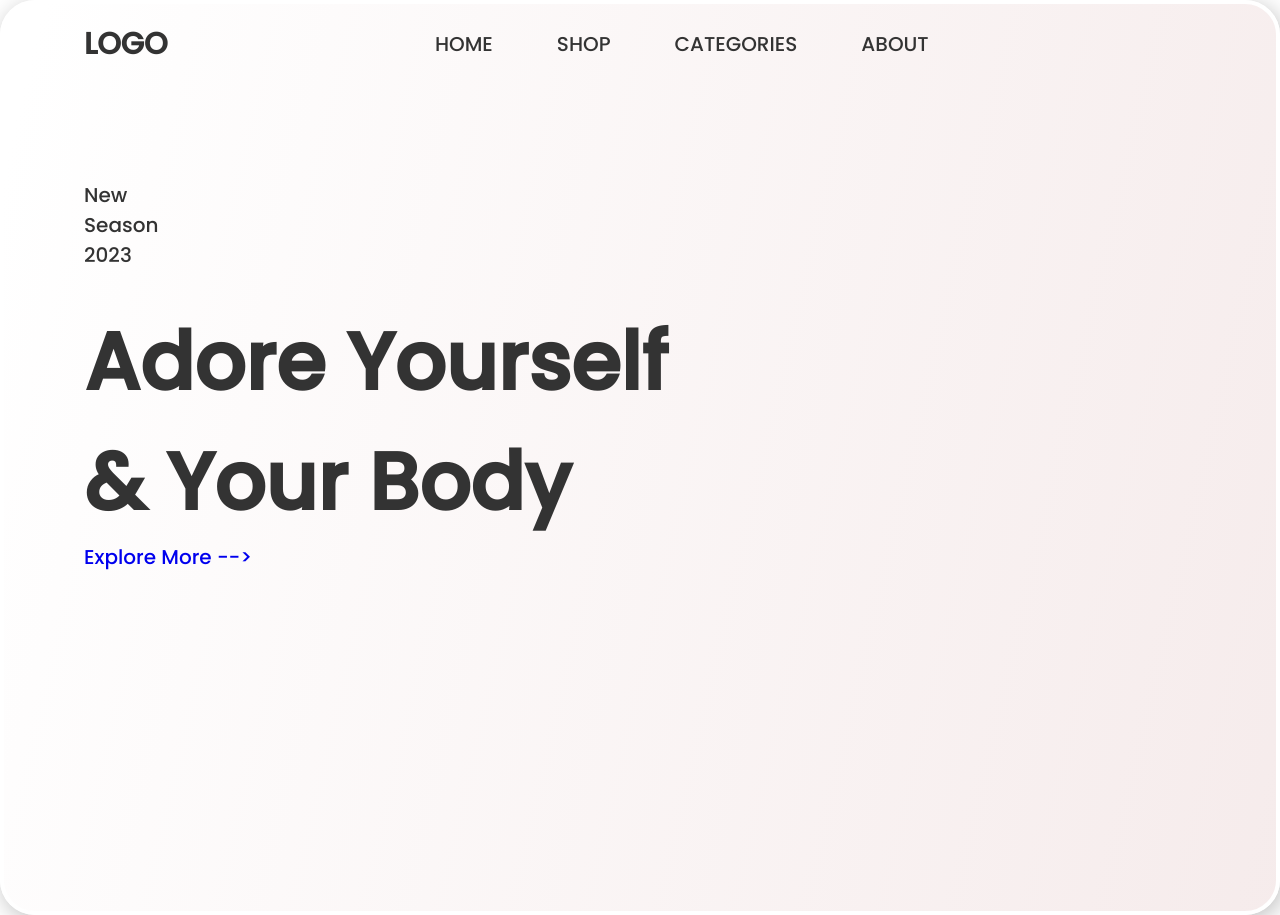
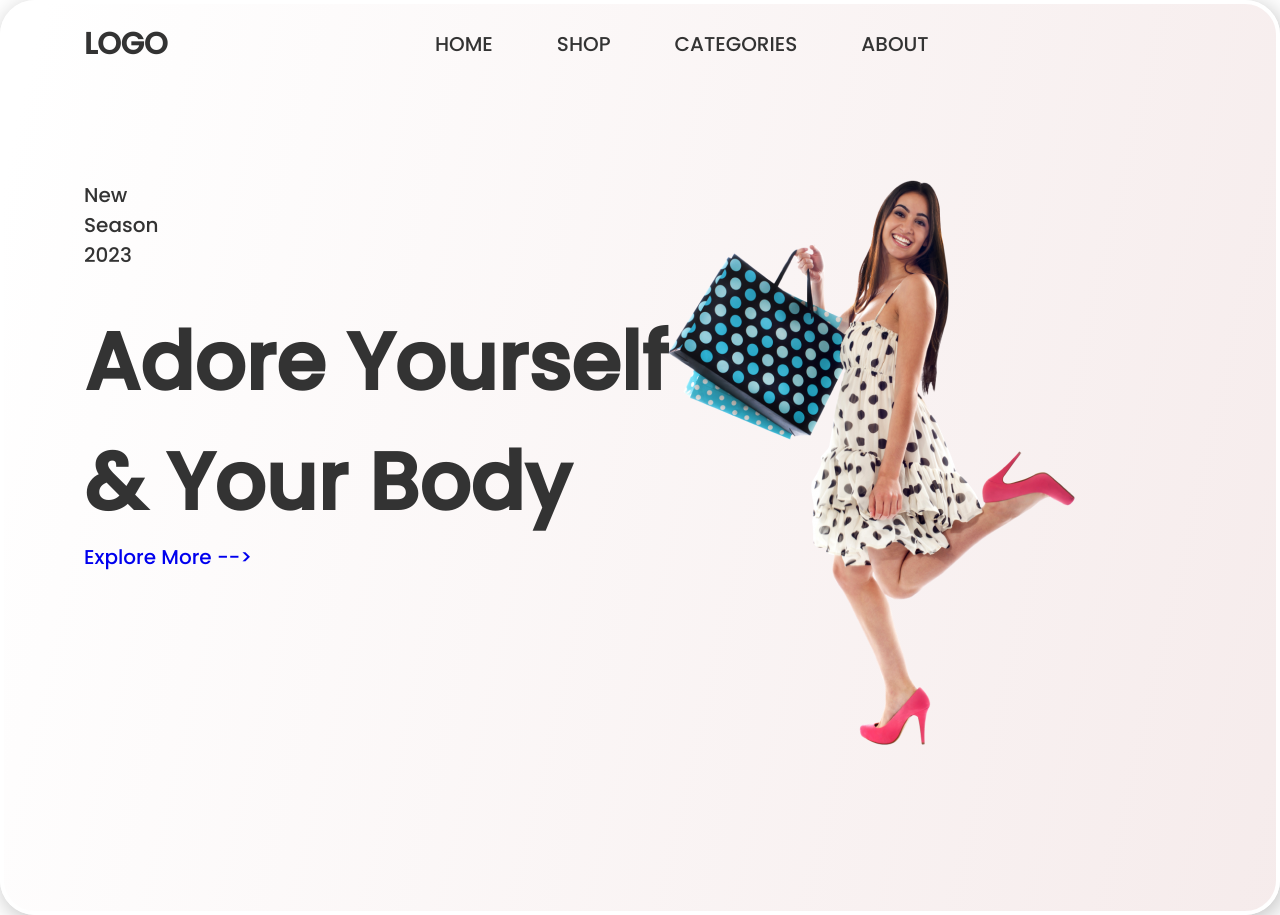
Before and after one commit to abdulrahman1121/Shop, a plain HTML site: page index.html in a window 1280 px wide. Drawn offline with Linux system fonts and the light colour scheme.

Commit message:
Added the shooper image

```diff
--- a/index.html
+++ b/index.html
@@ -47,7 +47,7 @@
         </div>
         <div class="right-content">
             <div class="images-con">
-                <img src="img/shopper.png" alt="">
+                <img src="./image/shopper.png" alt="The women">
                 <img src="img/circle.svg" alt="" class="circle">
             </div>
 
```
Also changed, not shown: image/shopper.png (added).
